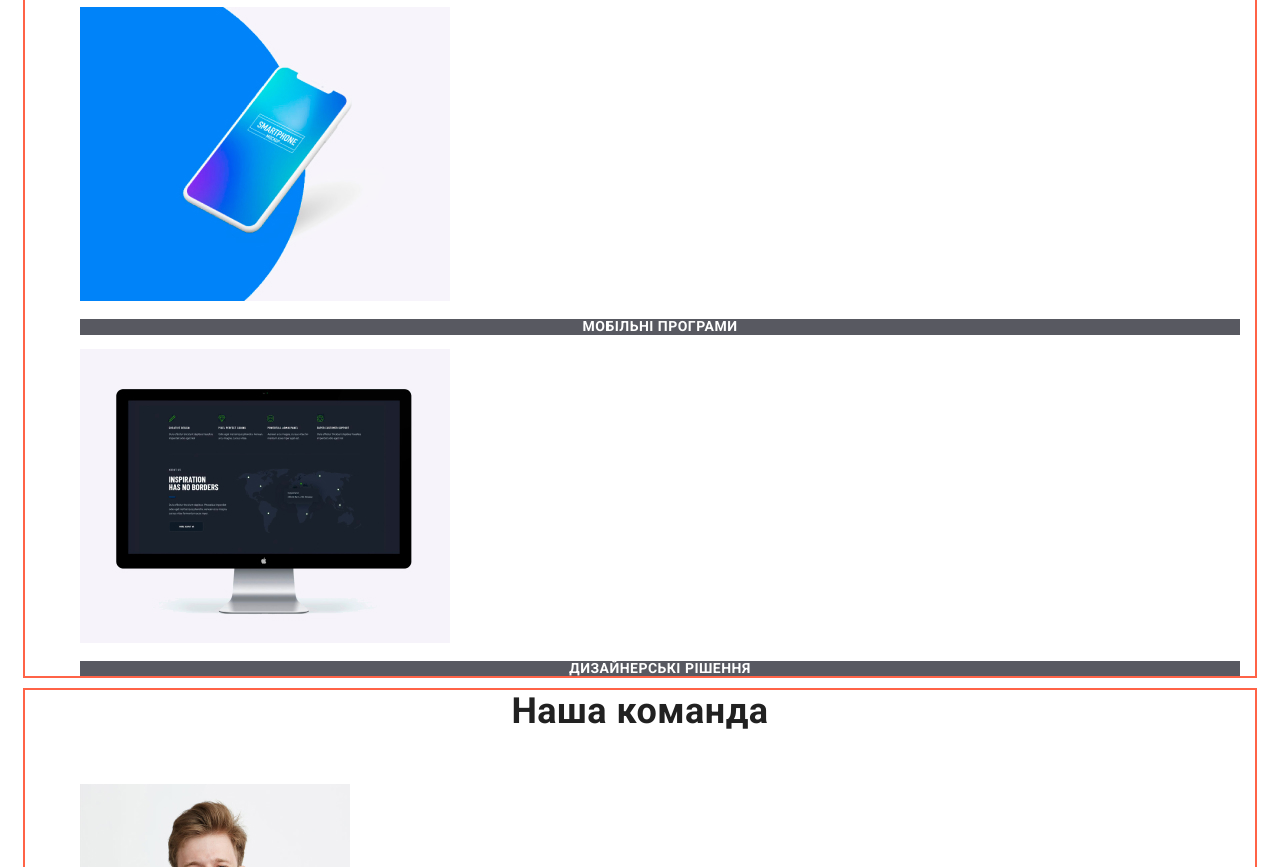
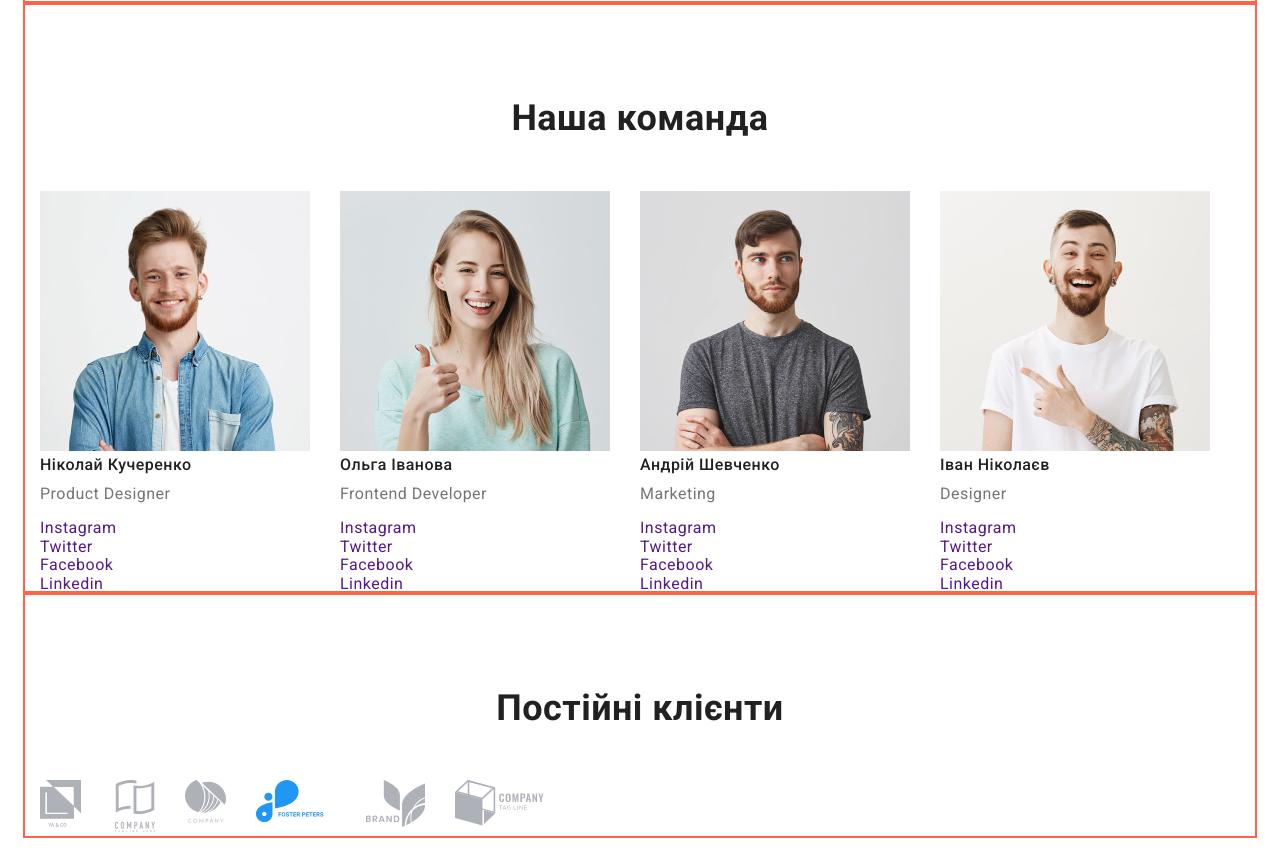
Before and after one commit to slavat87/goit-markup-hw-03, a plain HTML site: page index.html in a window 1280 px wide. Shown: the part 1033-1900 px from the top of the page. Drawn offline with nearby package versions, Linux system fonts and the light colour scheme.

Commit message:
Update styles.css

```diff
--- a/CSS/styles.css
+++ b/CSS/styles.css
@@ -96,7 +96,7 @@ a {
 }
 
 /*Розмітка шапки */
-.header-nav {
+.nav-wrapper {
   display: flex;
   align-items: center;
   justify-content: flex-start;
@@ -187,6 +187,7 @@ a {
 .features-list {
   margin-top: 0;
   margin-bottom: 0;
+  padding-left: 0;
   display: flex;
 }
 
@@ -221,6 +222,22 @@ a {
 }
 
 /* Чим ми займаємося */
+.perform-list {
+  margin-top: 0;
+  margin-bottom: 0;
+  padding-left: 0;
+  display: flex;
+}
+
+.perform-list .item {
+  width: 370px;
+  margin-right: 30px;
+}
+
+.perform-list .item:nth-child(3n) {
+  margin-right: 0;
+}
+
 .perform h2 {
   margin-top: 0;
   margin-bottom: 50px;
@@ -235,14 +252,26 @@ a {
   line-height: 1.1;
   text-align: center;
   text-transform: uppercase;
-}
-
-.perform ul {
-  margin-top: 0;
-  margin-bottom: 0;
+  margin-bottom: 94px;
 }
 
 /* Наша команда */
+.team-list {
+  margin-top: 0;
+  margin-bottom: 0;
+  padding-left: 0;
+  display: flex;
+}
+
+.team-list .item {
+  width: 270px;
+  margin-right: 30px;
+}
+
+.team-list .item:nth-child(4n) {
+  margin-right: 0;
+}
+
 .team p {
   color: var(--third-text-color);
   font-weight: normal;
@@ -263,19 +292,31 @@ a {
 }
 
 .team h2 {
+  padding-top: 94px;
   margin-top: 0;
   margin-bottom: 50px;
-}
-
-.team ul {
-  margin-top: 0;
-  margin-bottom: 0;
 }
 
 /* Постійні клієнти */
 .clients {
   margin-top: 0;
   margin-bottom: 50px;
+}
+
+.clients-list {
+  margin-top: 0;
+  margin-bottom: 0;
+  padding-left: 0;
+  display: flex;
+}
+
+.clients-list .item {
+  /*width: 270px;*/
+  margin-right: 30px;
+}
+
+.clients-list .item:nth-child(6n) {
+  margin-right: 0;
 }
 
 .clients a:hover,
@@ -289,6 +330,7 @@ a {
 }
 
 .clients h2 {
+  padding-top: 94px;
   margin-top: 0;
   margin-bottom: 50px;
 }
```
